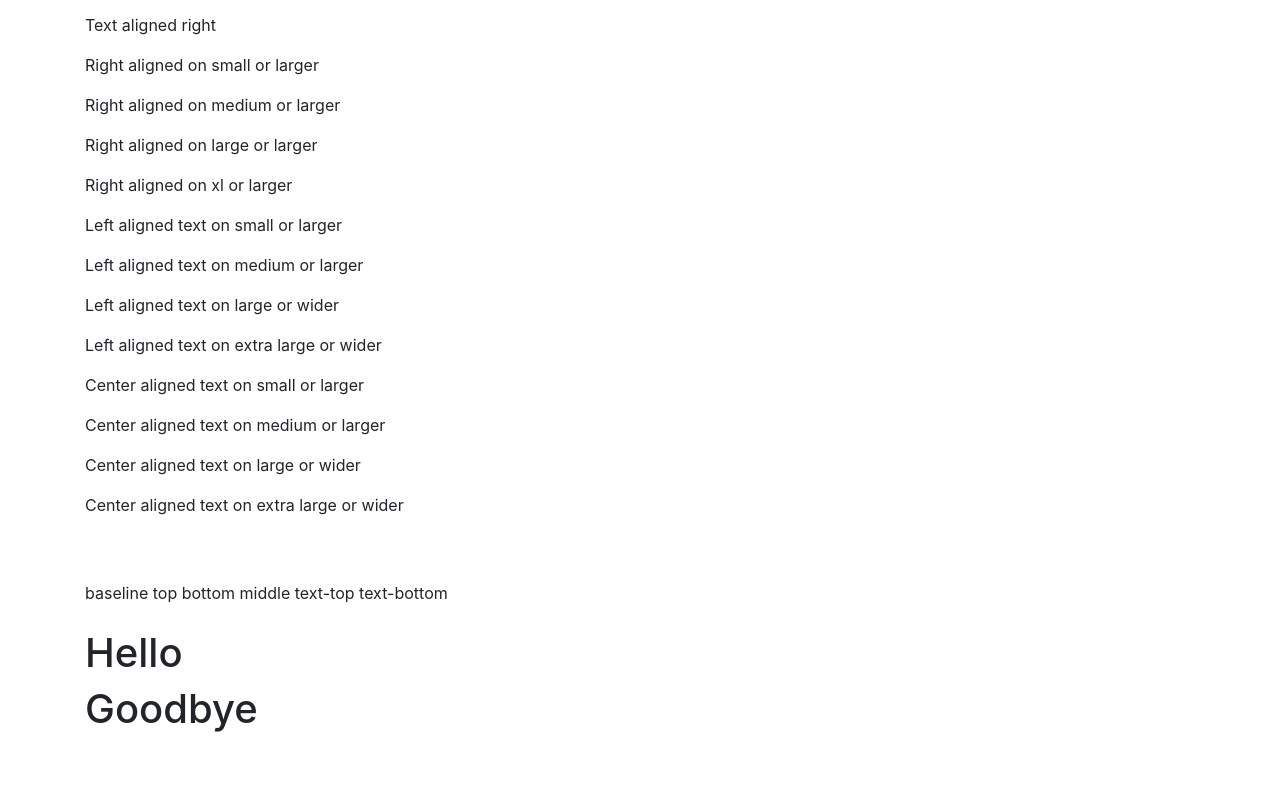
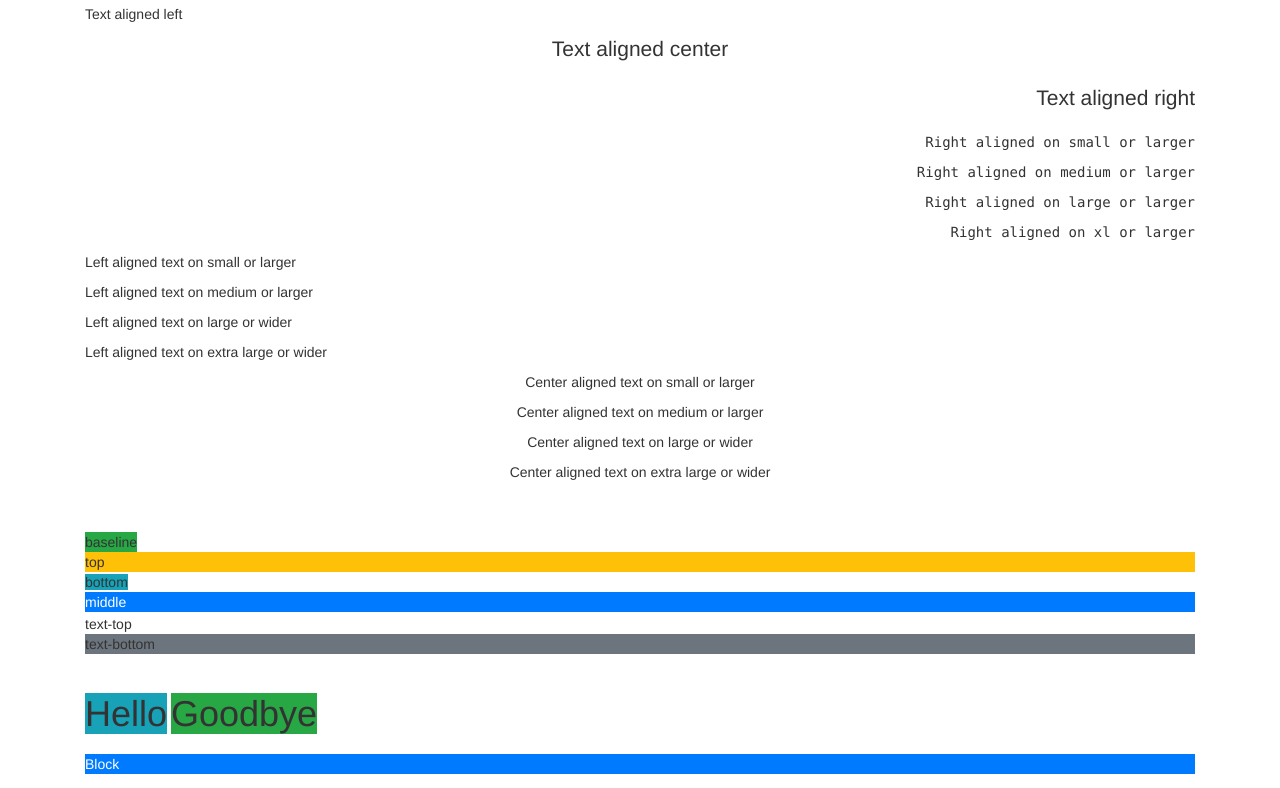
Before and after one commit to mohamedelaraby/bootstrap-playaround, a plain HTML site: page resources/2_3_text_alignment_display.html in a window 1280 px wide. Shown: the part 480-1268 px from the top of the page. Drawn offline with nearby package versions, Linux system fonts and the light colour scheme.

Commit message:
Text Alignment & Display

```diff
--- a/resources/2_3_text_alignment_display.html
+++ b/resources/2_3_text_alignment_display.html
@@ -7,6 +7,12 @@
   <meta http-equiv="X-UA-Compatible" content="ie=edge">
   <link rel="stylesheet" href="https://stackpath.bootstrapcdn.com/bootstrap/4.1.1/css/bootstrap.min.css" integrity="sha384-WskhaSGFgHYWDcbwN70/dfYBj47jz9qbsMId/iRN3ewGhXQFZCSftd1LZCfmhktB"
     crossorigin="anonymous">
+
+    <link
+    rel="stylesheet"
+    href="/resources/css/node_modules/bootstrap/dist/css/bootstrap.min.css"
+  />
+
 
   <title>Bootstrap Sandbox</title>
 </head>
@@ -88,7 +94,7 @@
     <!--#####################START HERE######################-->
 
     <!-- JUSTIFY -->
-    <p>Lorem ipsum dolor sit amet, consectetur adipisicing elit. Beatae asperiores dolorem accusamus dolor eligendi, unde adipisci
+    <p class=" text-justify lead text-monospace ">Lorem ipsum dolor sit amet, consectetur adipisicing elit. Beatae asperiores dolorem accusamus dolor eligendi, unde adipisci
       a odio, quas aperiam tempora earum delectus magnam quia veritatis in! Natus quibusdam dolores architecto magni rem!
       Error repellat esse dolorem dolore neque odit rem non accusamus eligendi ab nesciunt dicta voluptatibus velit, vel
       obcaecati quisquam optio reiciendis soluta tempora, voluptatum sapiente eos? Explicabo provident sit commodi blanditiis
@@ -100,59 +106,59 @@
     <br>
 
     <!-- ALIGNMENT -->
-    <p>Text aligned left</p>
-    <p>Text aligned center</p>
-    <p>Text aligned right</p>
+    <p class="text-left ">Text aligned left</p>
+    <p class="lead text-center ">Text aligned center</p>
+    <p class=" lead text-justify text-right">Text aligned right</p>
 
     <!-- RESPONSIVE ALIGN -->
-    <p>Right aligned on small or larger</p>
-    <p>Right aligned on medium or larger</p>
-    <p>Right aligned on large or larger</p>
-    <p>Right aligned on xl or larger</p>
+    <p class=" text-monospace text-sm-right ">Right aligned on small or larger</p>
+    <p class=" text-monospace text-md-right ">Right aligned on medium or larger</p>
+    <p class=" text-monospace text-lg-right ">Right aligned on large or larger</p>
+    <p class=" text-monospace text-xl-right ">Right aligned on xl or larger</p>
 
-    <p>Left aligned text on small or larger</p>
-    <p>Left aligned text on medium or larger</p>
-    <p>Left aligned text on large or wider</p>
-    <p>Left aligned text on extra large or wider</p>
+    <p class=" text-sm-left ">Left aligned text on small or larger</p>
+    <p class=" text-md-left ">Left aligned text on medium or larger</p>
+    <p class=" text-lg-left ">Left aligned text on large or wider</p>
+    <p class=" text-xl-left ">Left aligned text on extra large or wider</p>
 
-    <p>Center aligned text on small or larger</p>
-    <p>Center aligned text on medium or larger</p>
-    <p>Center aligned text on large or wider</p>
-    <p>Center aligned text on extra large or wider</p>
+    <p class=" text-sm-center ">Center aligned text on small or larger</p>
+    <p class=" text-md-center ">Center aligned text on medium or larger</p>
+    <p class=" text-lg-center ">Center aligned text on large or wider</p>
+    <p class=" text-xl-center ">Center aligned text on extra large or wider</p>
 
     <br>
     <br>
 
     <!-- VERTICAL ALIGNMENT -->
-    <span>baseline</span>
-    <span>top</span>
-    <span>bottom</span>
-    <span>middle</span>
-    <span>text-top</span>
-    <span>text-bottom</span>
+    <span class=" bg-success d-inline-block align-baseline ">baseline</span>
+    <span class=" bg-warning d-block align-top ">top</span>
+    <span class=" bg-info  d-inline  align-bottom ">bottom</span>
+    <span class=" bg-primary d-block align-middle">middle</span>
+    <span class=" align-text-top">text-top</span>
+    <span class=" bg-secondary d-block align-text-bottom ">text-bottom</span>
 
     <br>
     <br>
 
     <!-- TURN BLOCK TO INLINE -->
-    <h1>Hello</h1>
-    <h1>Goodbye</h1>
+    <h1 class=" d-inline bg-info">Hello</h1>
+    <h1 class=" d-inline bg-success ">Goodbye</h1>
 
     <br>
     <br>
 
     <!-- TURN INLINE TO BLOCK -->
-    <span>Block</span>
+    <span class=" bg-primary d-block ">Block</span>
 
     <br>
     <br>
 
     <!-- INLINE BLOCK -->
-    <div>
+    <div class=" bg-danger  d-inline-block ">
       <h3>Hello</h3>
       This is inline
     </div>
-    <div>
+    <div class=" bg-info d-inline-block ">
       <h3>Hello</h3>
       This is inline
     </div>
```
